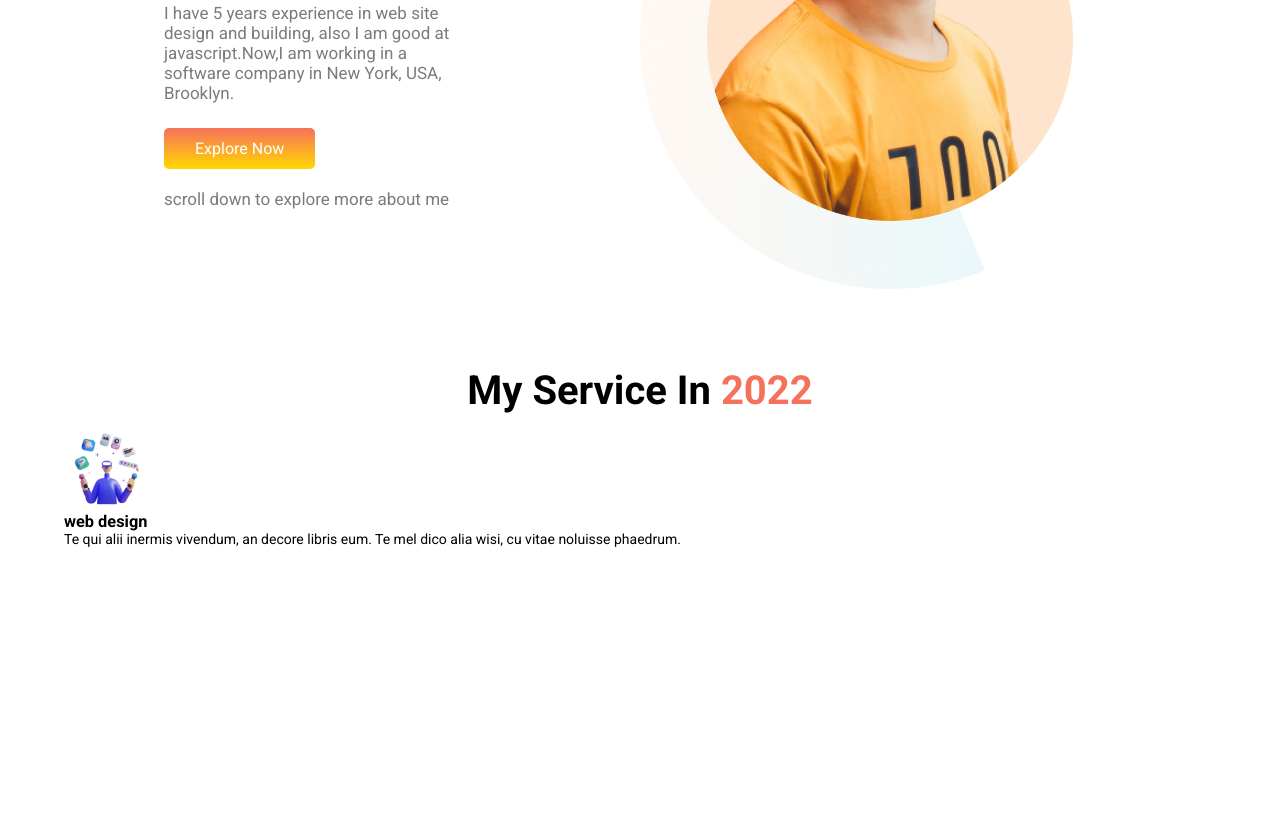
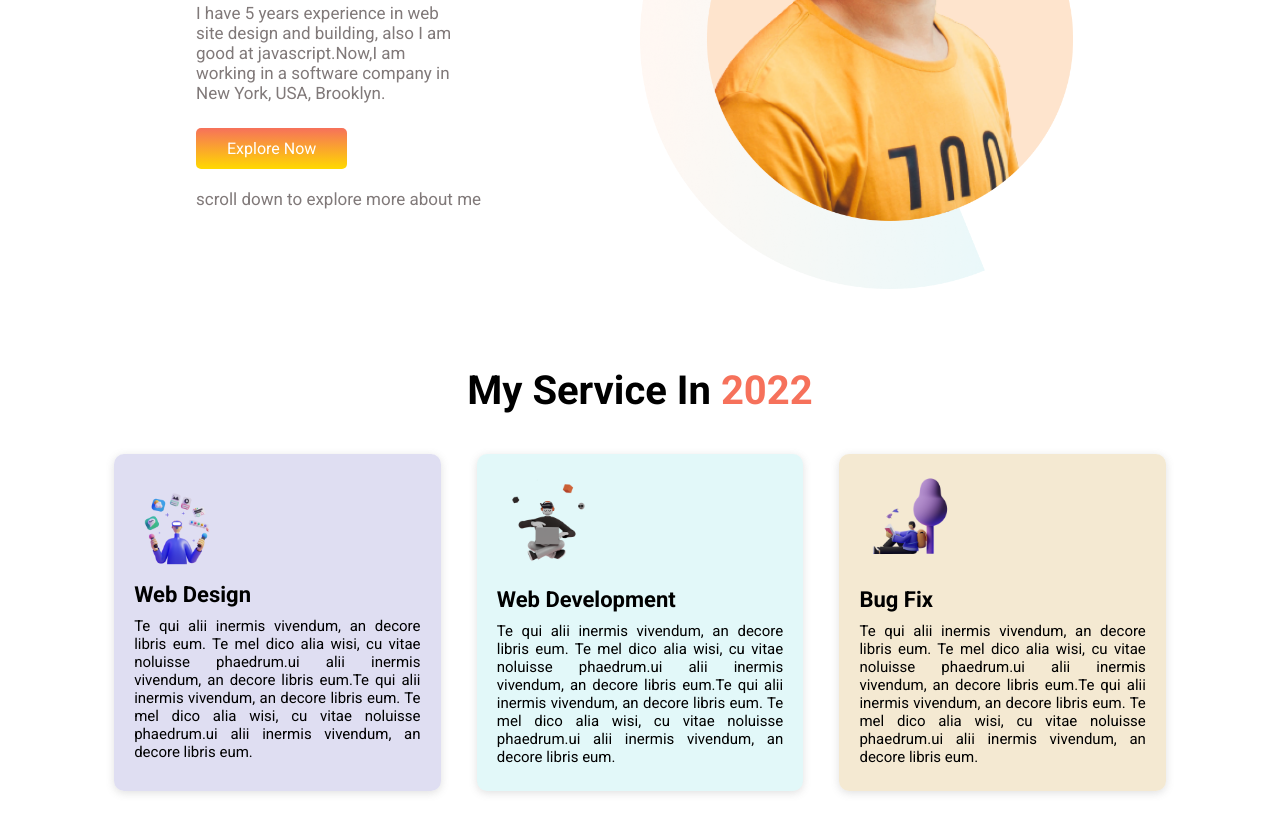
Before and after one commit to sumonbarai/personal-portfolio, a plain HTML site: page index.html in a window 1280 px wide. Shown: the part 343-1176 px from the top of the page. Before the commit the page ends 960 px from the top, so only its background shows below. Drawn offline with Linux system fonts and the light colour scheme.

Commit message:
service area added

```diff
--- a/css/style.css
+++ b/css/style.css
@@ -63,7 +63,7 @@ h6 {
     font-weight: 700;
 }
 .container {
-    width: 90%;
+    width: 85%;
     margin: 0 auto;
 
 }
@@ -72,6 +72,7 @@ h6 {
 }
 .flex-container {
     display: flex;
+    justify-content: space-around;
 }
 .section-btn {
     display: inline-block;
@@ -155,9 +156,38 @@ h6 {
 .service-area {
     background-color: #fff;
 }
+.service-area .service-items {
+    width: 30%;
+    padding: 20px;
+    border-radius: 10px;
+    margin-top: 40px;
+    box-shadow: rgba(99, 99, 99, 0.2) 0px 2px 8px 0px;
+    min-height: 300px;
+}
+#card-item-color-1 {
+    background-color: #cccaeb9e;
+}
+#card-item-color-2 {
+    background-color: #75dbe336;
+}
+#card-item-color-3 {
+    background-color: #e7d0a078;
+}
 .service-area .service-items .card .card-log {
     width: 100px;
 }
 .service-area .service-items .card .card-log img{
     width: 100%;
 }
+.service-area .service-items .card h3{
+    text-transform: capitalize;
+    font-size: 22px;
+    margin-top: 10px;
+    margin-bottom: 10px;
+}
+.service-area .service-items .card p{
+    font-size: 15px;
+    margin: 5px 0;
+    /* color: rgb(128, 121, 121); */
+    text-align: justify;
+}
--- a/index.html
+++ b/index.html
@@ -44,14 +44,32 @@
     <section class="service-area section-padding">
         <div class="container">
             <h2 class="section-title">My service in <span>2022</span></h2>
-            <div class="all-service">
-                <div class="service-items">
+            <div class="all-service flex-container">
+                <div class="service-items" id="card-item-color-1">
                     <div class="card">
                         <div class="card-log">
                             <img src="images/illustrators/illustrator-1.png" alt="web design logo">
                         </div>
                         <h3>web design</h3>
-                        <p>Te qui alii inermis vivendum, an decore libris eum. Te mel dico alia wisi, cu vitae noluisse phaedrum.</p>
+                        <p>Te qui alii inermis vivendum, an decore libris eum. Te mel dico alia wisi, cu vitae noluisse phaedrum.ui alii inermis vivendum, an decore libris eum.Te qui alii inermis vivendum, an decore libris eum. Te mel dico alia wisi, cu vitae noluisse phaedrum.ui alii inermis vivendum, an decore libris eum.</p>
+                    </div>
+                </div>
+                <div class="service-items" id="card-item-color-2">
+                    <div class="card">
+                        <div class="card-log">
+                            <img src="images/illustrators/illustrator-2.png" alt="web design logo">
+                        </div>
+                        <h3>web development</h3>
+                        <p>Te qui alii inermis vivendum, an decore libris eum. Te mel dico alia wisi, cu vitae noluisse phaedrum.ui alii inermis vivendum, an decore libris eum.Te qui alii inermis vivendum, an decore libris eum. Te mel dico alia wisi, cu vitae noluisse phaedrum.ui alii inermis vivendum, an decore libris eum.</p>
+                    </div>
+                </div>
+                <div class="service-items" id="card-item-color-3">
+                    <div class="card">
+                        <div class="card-log">
+                            <img src="images/illustrators/illustrator-3.png" alt="web design logo">
+                        </div>
+                        <h3>Bug fix</h3>
+                        <p>Te qui alii inermis vivendum, an decore libris eum. Te mel dico alia wisi, cu vitae noluisse phaedrum.ui alii inermis vivendum, an decore libris eum.Te qui alii inermis vivendum, an decore libris eum. Te mel dico alia wisi, cu vitae noluisse phaedrum.ui alii inermis vivendum, an decore libris eum.</p>
                     </div>
                 </div>
             </div>
```
